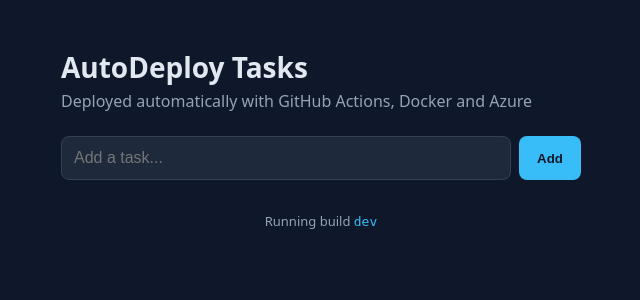
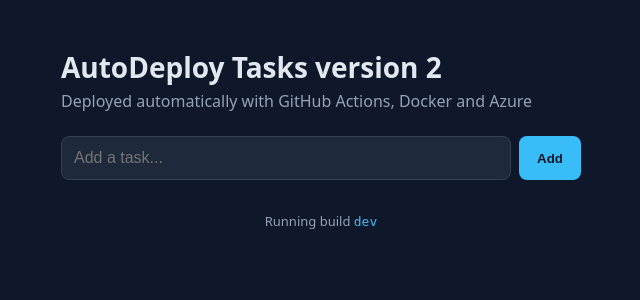
Before and after one commit to Taqui-Hassan/autodeploy, a Flask app: page / in a window 1280 px wide. Shown: the top 300 px of the page, without its empty margins (319-959 px from the left). Run offline with Flask 3, Linux system fonts and the light colour scheme; data that the repository does not hold is empty.

Commit message:
update heading

```diff
--- a/app/templates/index.html
+++ b/app/templates/index.html
@@ -25,7 +25,7 @@
 </head>
 <body>
 <main>
-  <h1>AutoDeploy Tasks</h1>
+  <h1>AutoDeploy Tasks version 2</h1>
   <div class="sub">Deployed automatically with GitHub Actions, Docker and Azure</div>
   <form id="form">
     <input id="title" placeholder="Add a task..." autocomplete="off">
```
